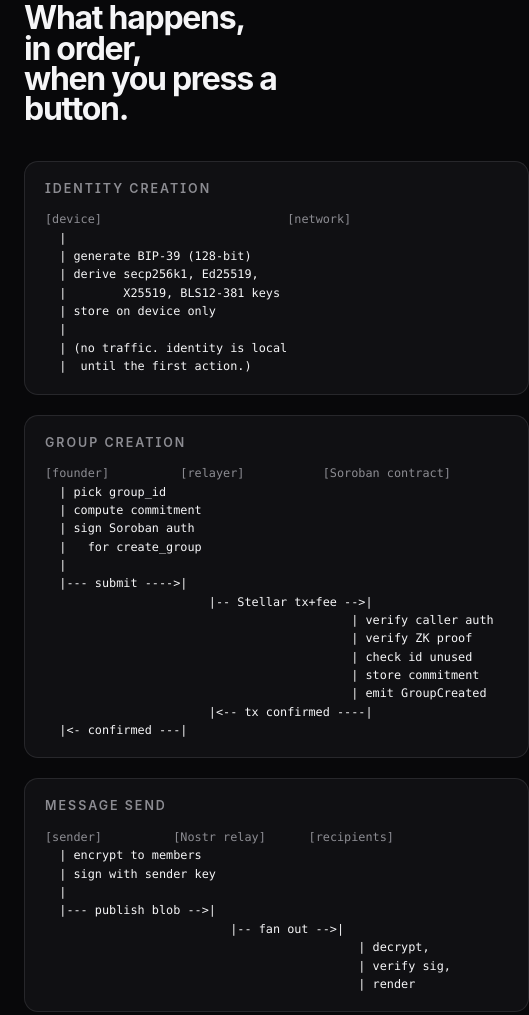
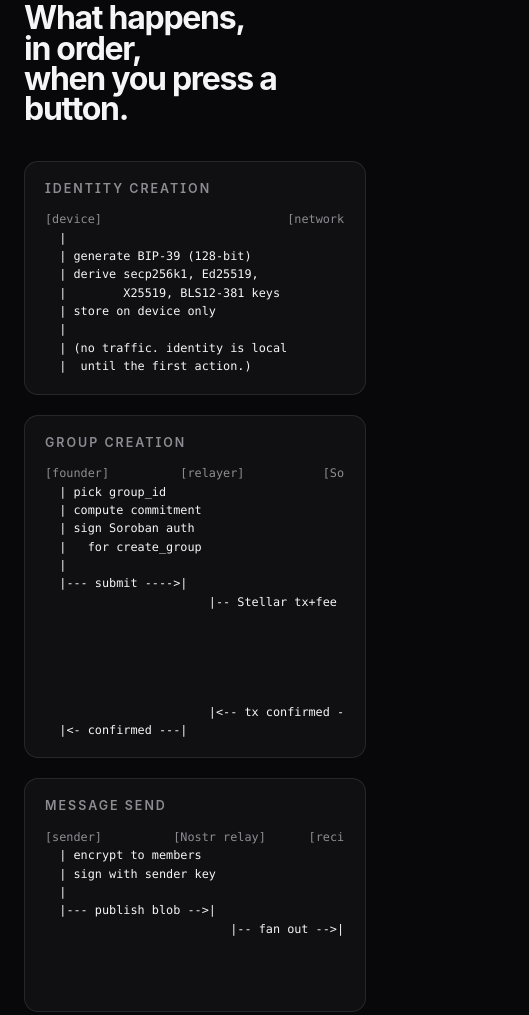
Before and after one commit to onymchat/onym-website, a plain HTML site: page public/how/index.html in a window 390 px wide. Shown: the part 5443-6458 px from the top of the page, 529 px wide, since content can reach past the window. Drawn offline with nearby package versions, Linux system fonts and the light colour scheme.

Commit message:
how: fix mobile horizontal scroll on the four-flows section
The flow cards render <pre> blocks with white-space:pre and
overflow-x:auto. The grid track was 1fr — shorthand for minmax(auto,
1fr) — and the auto minimum takes its size from the longest unbreakable
line in the <pre>. So the track grew past the viewport on a phone,
overflow-x:auto on the <pre> never engaged, and the whole document
scrolled horizontally instead of the <pre> scrolling inside its card.

Track is now minmax(0, 1fr) so it can shrink below content min-content,
and each card carries min-width:0 (belt-and-braces — some browsers still
respect intrinsic min on the item even when the track allows shrinking).
A short comment in the CSS calls out why minmax(0, 1fr) is there so the
next person editing this section doesn't "simplify" it back to 1fr and
reintroduce the bug.

Applied to both EN and RU /how/.

Co-Authored-By: Claude Opus 4.7 (1M context) <noreply@anthropic.com>

```diff
--- a/public/how/index.html
+++ b/public/how/index.html
@@ -496,15 +496,25 @@
 
   /* ---------- Scene 6: Flows ---------- */
   .scene-6 .flows{
-    display:grid; grid-template-columns:1fr; gap: clamp(20px, 3vw, 28px);
+    display:grid;
+    /* minmax(0, 1fr) lets the track shrink below the <pre>'s intrinsic
+       min content width — without this, the long preformatted lines
+       below would force the grid (and the page) wider than the
+       viewport on mobile, defeating the per-card overflow-x:auto. */
+    grid-template-columns: minmax(0, 1fr);
+    gap: clamp(20px, 3vw, 28px);
     margin-top: clamp(36px, 5vw, 56px);
   }
   @media (min-width: 880px){
-    .scene-6 .flows{ grid-template-columns:1fr 1fr; }
+    .scene-6 .flows{ grid-template-columns: minmax(0, 1fr) minmax(0, 1fr); }
   }
   .scene-6 .flow{
     border:1px solid var(--hair); border-radius:14px;
     padding: 18px 20px; background: var(--card);
+    /* Belt-and-braces: even with minmax(0,1fr), some browsers still
+       let the flex/grid item carry its content's min width. min-width:0
+       on the item itself unblocks overflow-x:auto on the inner <pre>. */
+    min-width: 0;
   }
   .scene-6 .flow h3{
     margin:0; font-size:.78rem; letter-spacing:.16em; text-transform:uppercase;
```
Also changed, not shown: public/ru/how/index.html (+12 -2 lines).
